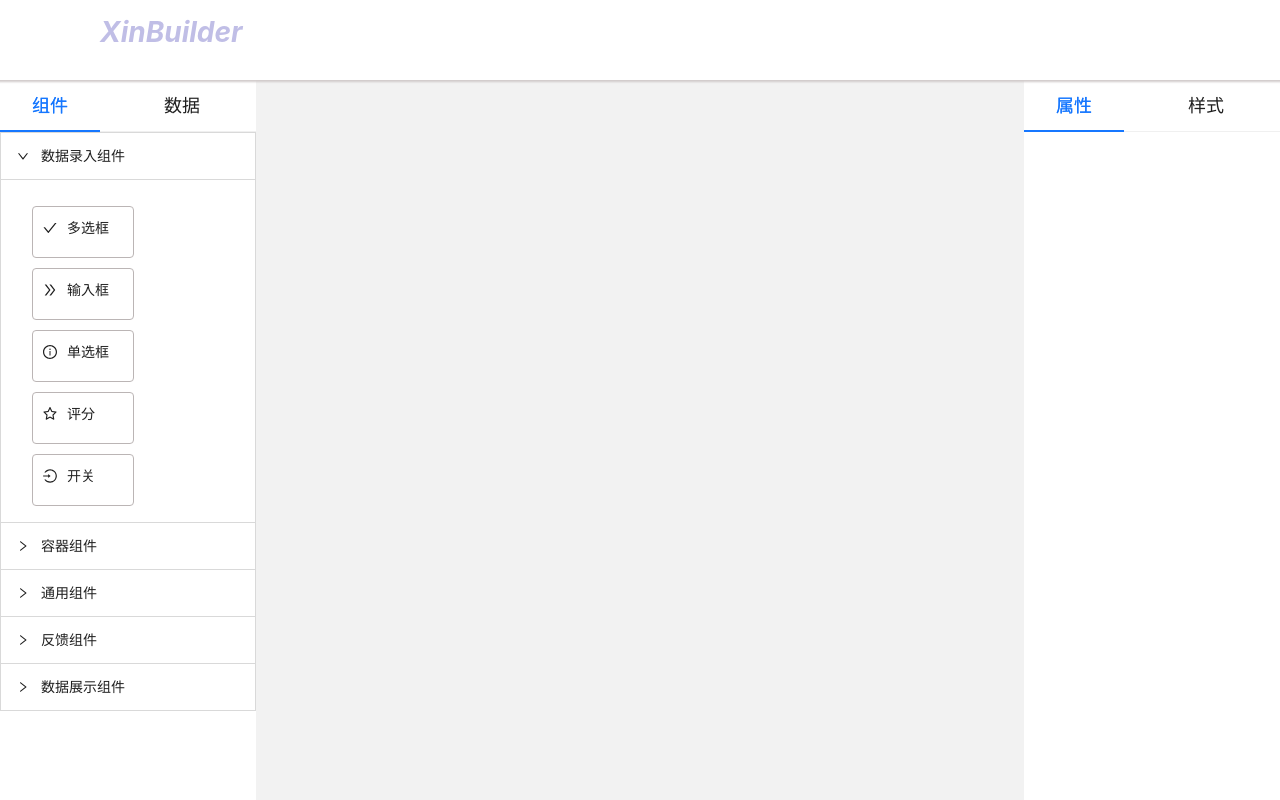
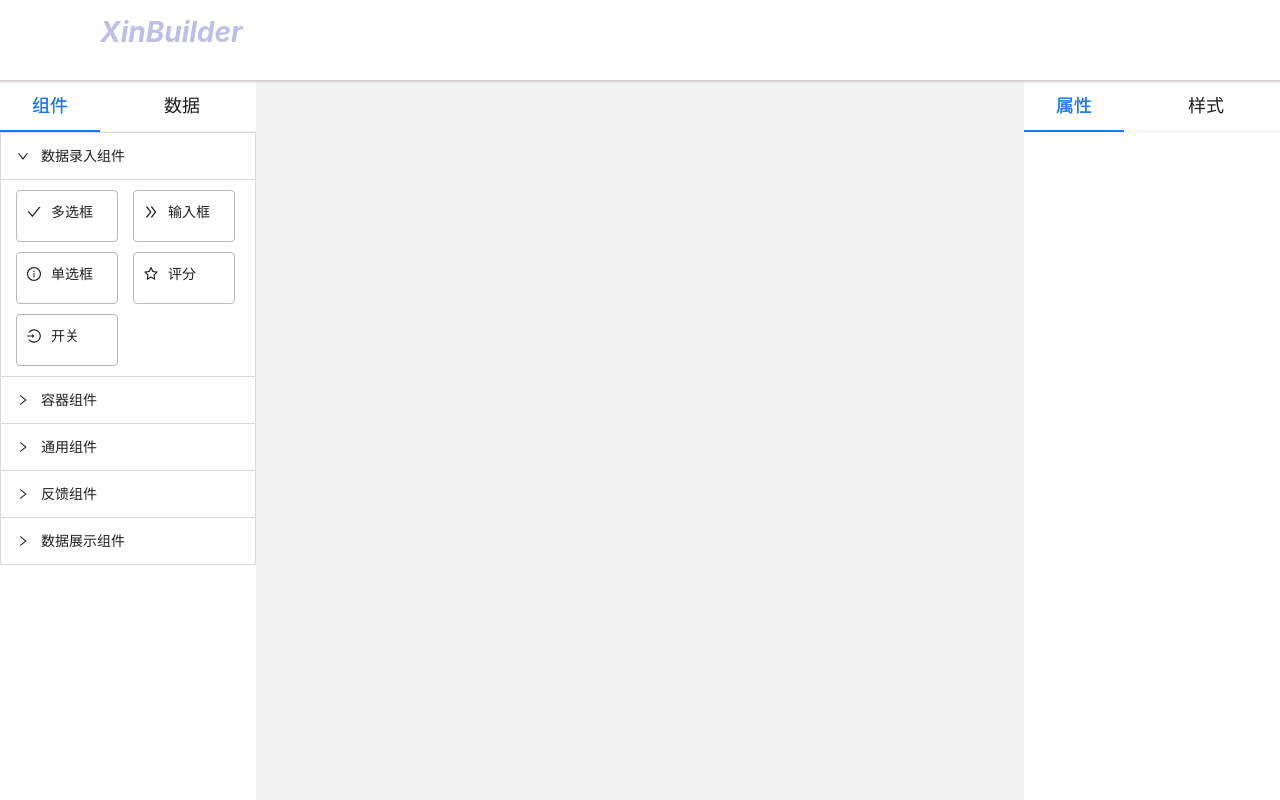
Before and after one commit to TeacherXin/XinBuilder2, a React (Create React App) app: page / in a window 1280 px wide. Built offline with nearby package versions, Linux system fonts and the light colour scheme; the HTML template or start-up script is replaced by a standard one.

Commit message:
fix: 第十三节: 左侧组件列表添加滚动条

```diff
--- a/src/pages/builder/leftPart/index.css
+++ b/src/pages/builder/leftPart/index.css
@@ -4,6 +4,17 @@
   top: 10%;
   background-color: white;
   height: 90%;
+  overflow: auto;
+}
+
+.leftCom .ant-collapse-content-box{
+  display: flex;
+  width: 100%;
+  height: 100%;
+  flex-wrap: wrap;
+  padding: 0 !important;
+  margin-bottom: 10px;
+  max-height: 60vh;
 }
 
 .componentItem{
```
